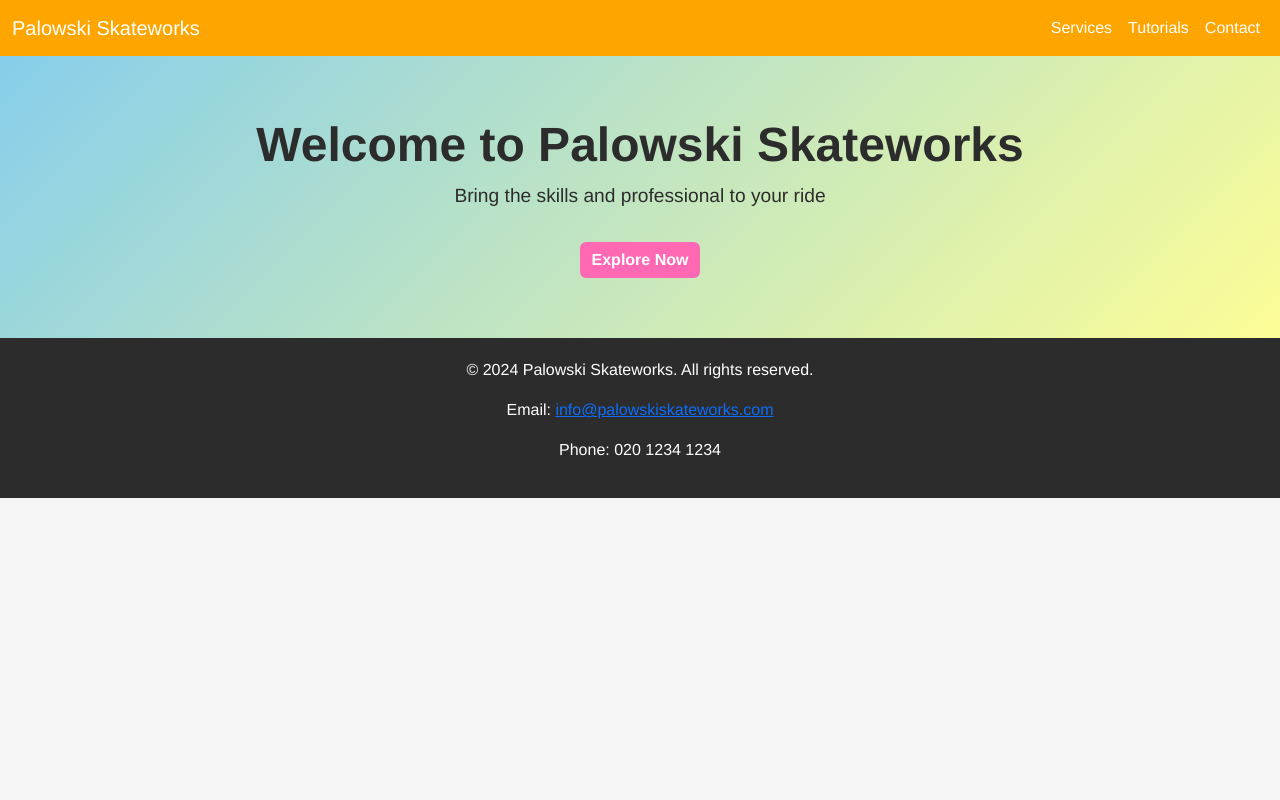
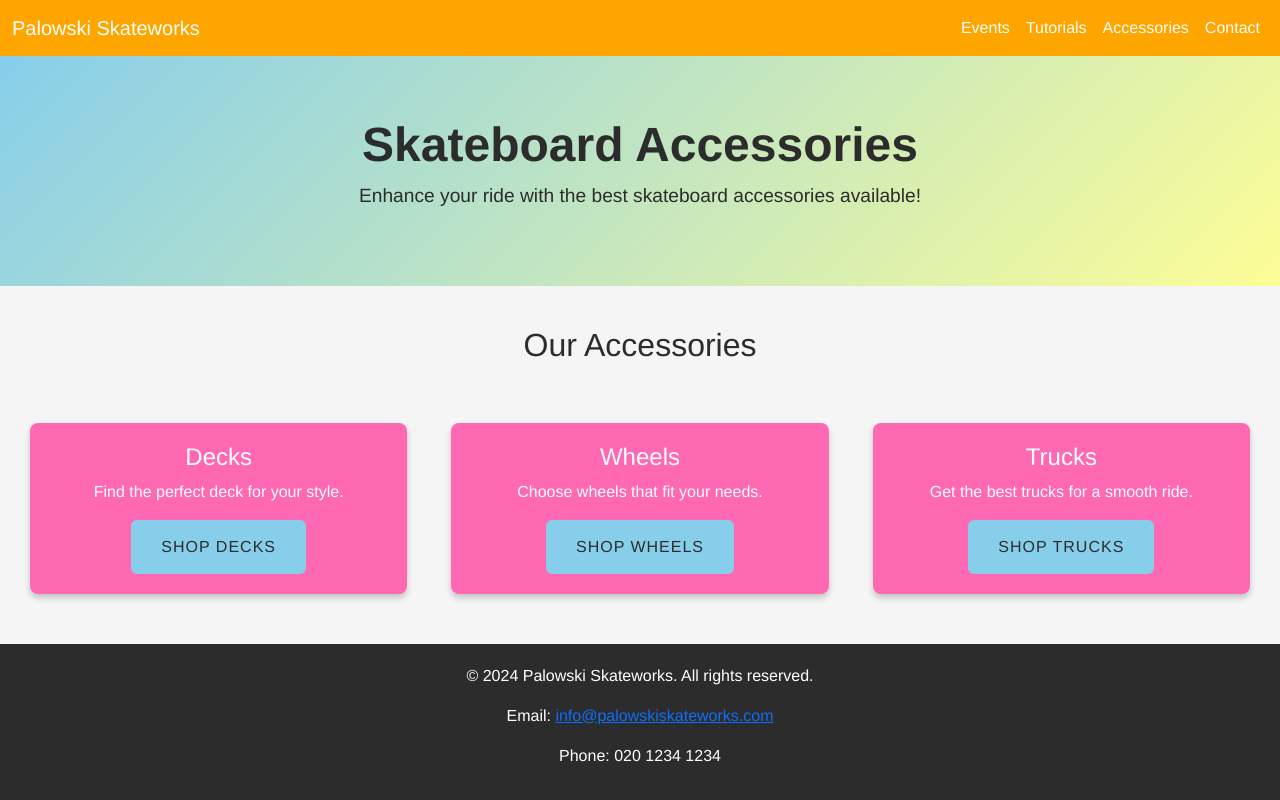
Before and after one commit to flixzit/Skate_Website, a plain HTML site: page Accessories.HTML in a window 1280 px wide. Drawn offline with nearby package versions, Linux system fonts and the light colour scheme.

Commit message:
Holy danm i dead

```diff
--- a/Accessories.HTML
+++ b/Accessories.HTML
@@ -1,7 +1,7 @@
 <!DOCTYPE html>
 <html lang="en">
 <head>
-    <title>Palowski Skateworks</title>
+    <title>Palowski Skateworks - Accessories</title>
     <link rel="icon" type="image/x-icon" href="Images/SIcon.ico">
     <meta charset="UTF-8">
     <meta name="viewport" content="width=device-width, initial-scale=1">
@@ -9,8 +9,7 @@
     <script src="https://cdn.jsdelivr.net/npm/bootstrap@5.3.3/dist/js/bootstrap.bundle.min.js"></script>
     <style>
         /* Color Palette */
-                /* Color Palette */
-                :root {
+        :root {
             --light-blue: #87ceeb;
             --soft-yellow: #fdfd96;
             --vibrant-orange: #ffa500;
@@ -87,7 +86,7 @@
             transition: 0.5s;
         }
 
-        .btn-skateboard {
+        .btn-accessory {
             background-color: var(--light-blue);
             color: var(--dark-grey);
             border: none;
@@ -97,9 +96,25 @@
             letter-spacing: 1px;
         }
 
-        .btn-skateboard:hover {
+        .btn-accessory:hover {
             background-color: var(--soft-yellow);
             color: var(--dark-grey);
+        }
+
+        .accessory-card {
+            background-color: var(--bright-pink);
+            color: var(--white);
+            border-radius: 8px;
+            padding: 20px;
+            margin: 10px;
+            box-shadow: 0 4px 6px rgba(0, 0, 0, 0.2);
+            transition: 0.4s;
+            text-align: center;
+        }
+
+        .accessory-card:hover {
+            background-color: var(--vibrant-orange);
+            transform: scale(1.05);
         }
     </style>
 </head>
@@ -107,21 +122,23 @@
     <!-- Navbar -->
     <nav class="navbar navbar-expand-lg">
         <div class="container-fluid">
-            <a class="navbar-brand" href="Index.HTML">Palowski Skateworks</a>
+            <a class="navbar-brand" href="index.html">Palowski Skateworks</a>
             <button class="navbar-toggler" type="button" data-bs-toggle="collapse" data-bs-target="#navbarNav">
                 <span class="navbar-toggler-icon"></span>
             </button>
             <div class="collapse navbar-collapse" id="navbarNav">
                 <ul class="navbar-nav ms-auto">
                     <li class="nav-item">
-                        <!-- Opts in nav bar -->
-                        <a class="nav-link" href="#services">Services</a>
+                        <a class="nav-link" href="events.html">Events</a>
                     </li>
                     <li class="nav-item">
-                        <a class="nav-link" href="#tutorials">Tutorials</a>
+                        <a class="nav-link" href="tutorials.html">Tutorials</a>
                     </li>
                     <li class="nav-item">
-                        <a class="nav-link" href="#contact">Contact</a>
+                        <a class="nav-link" href="accessories.html">Accessories</a>
+                    </li>
+                    <li class="nav-item">
+                        <a class="nav-link" href="contact.html">Contact</a>
                     </li>
                 </ul>
             </div>
@@ -130,14 +147,39 @@
 
     <!-- Hero Section -->
     <div class="hero">
-        <h1>Welcome to Palowski Skateworks</h1>
-        <p>Bring the skills and professional to your ride</p>
-        <button class="btn btn-custom mt-3"><b>Explore Now</b></button>
+        <h1>Skateboard Accessories</h1>
+        <p>Enhance your ride with the best skateboard accessories available!</p>
     </div>
 
-    <!-- Services Section (make into clickable) -->
+    <!-- Accessories Section -->
+    <div class="services">
+        <h2 class="text-center mb-5">Our Accessories</h2>
+        <div class="row">
+            <div class="col-md-4">
+                <div class="accessory-card">
+                    <h4>Decks</h4>
+                    <p>Find the perfect deck for your style.</p>
+                    <a href="#" class="btn btn-accessory">Shop Decks</a>
+                </div>
+            </div>
+            <div class="col-md-4">
+                <div class="accessory-card">
+                    <h4>Wheels</h4>
+                    <p>Choose wheels that fit your needs.</p>
+                    <a href="#" class="btn btn-accessory">Shop Wheels</a>
+                </div>
+            </div>
+            <div class="col-md-4">
+                <div class="accessory-card">
+                    <h4>Trucks</h4>
+                    <p>Get the best trucks for a smooth ride.</p>
+                    <a href="#" class="btn btn-accessory">Shop Trucks</a>
+                </div>
+            </div>
+        </div>
+    </div>
 
-    <!-- The Footer (or another name ;) ) -->
+    <!-- Footer -->
     <footer class="footer" id="contact">
         <p>&copy; 2024 Palowski Skateworks. All rights reserved.</p>
         <p>Email: <a href="mailto:info@palowskiskateworks.com" class="text-light-yellow">info@palowskiskateworks.com</a></p>
```
Also changed, not shown: Index.HTML (+19 -18 lines).
